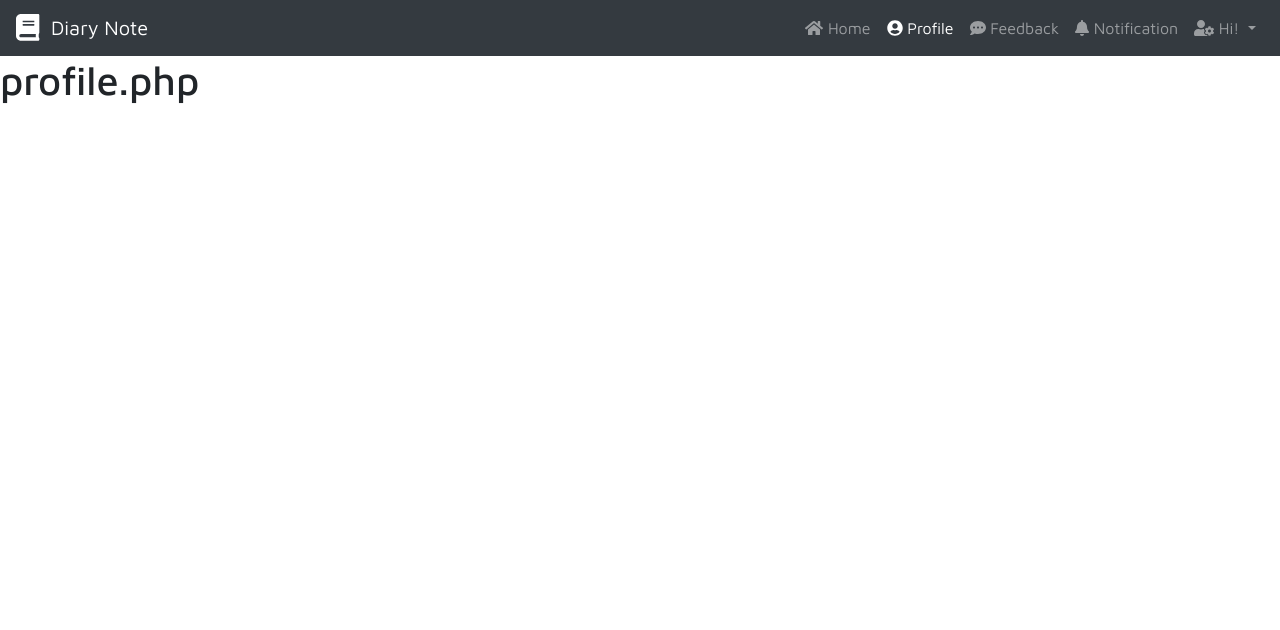
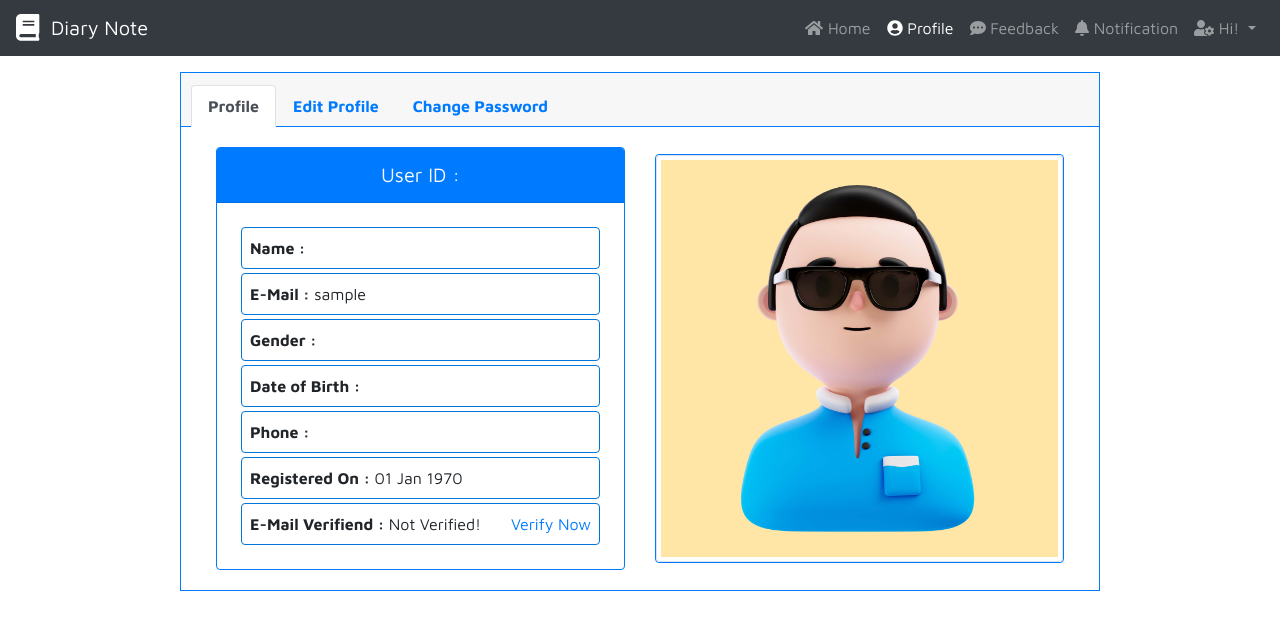
Before and after one commit to akaEMBI/Diary-Note, a PHP site: page /diary-note/profile.php in a window 1280 px wide. Shown: the top 630 px of the page. Run offline with PHP 8.4, Linux system fonts and the light colour scheme; the visitor is signed in with stand-in values (Sample User, id 1); tables that the repository leaves empty or names only in its code hold one stand-in row (values such as "Sample post"); some libraries are stand-ins or nearby versions.

Commit message:
Menambahkan jadi.jpg dan pass.jpg kedalam folder assets/img

```diff
--- a/assets/php/session.php
+++ b/assets/php/session.php
@@ -20,6 +20,9 @@
     $cdob = $data['dob'];
     $cphoto = $data['photo'];
     $created = $data['created_at'];
+
+    $reg_on = date('d M Y', strtotime($created));
+
     $verified = $data['verified'];
 
     $fname = strtok($cname,"");
--- a/home.php
+++ b/home.php
@@ -21,7 +21,7 @@
             </h5>
             <div class="card-body">
                 <div class="table-responsive" id="showNote">
-
+                    <p class="text-center lead mt-5">Please Wait...</p>
                 </div>
             </div>
         </div>
--- a/profile.php
+++ b/profile.php
@@ -1,7 +1,153 @@
 <?php
     require_once 'assets/php/header.php';
 ?>
-    <h1><?= basename($_SERVER['PHP_SELF']); ?></h1>
+
+	<div class="container">
+		<div class="row justify-content-center">
+			<div class="col-lg-10">
+				<div class="card rounded-0 mt-3 border-primary">
+					<div class="card-header border-primary">
+						<ul class="nav nav-tabs card-header-tabs">
+							<li class="nav-item">
+								<a href="#profile" class="nav-link active font-weight-bold" data-toggle="tab">Profile</a>
+							</li>
+
+							<li class="nav-item">
+								<a href="#editProfile" class="nav-link font-weight-bold" data-toggle="tab">Edit Profile</a>
+							</li>
+
+							<li class="nav-item">
+								<a href="#changePass" class="nav-link font-weight-bold" data-toggle="tab">Change Password</a>
+							</li>
+						</ul>
+					</div>
+					<div class="card-body">
+						<div class="tab-content">
+							<!-- Profile Tab Content start -->
+							<div class="tab-pane container active" id="profile">
+								<div class="card-deck">
+									<div class="card border-primary">
+										<div class="card-header bg-primary text-light text-center lead">
+											User ID : <?= $cid; ?>
+										</div>
+										<div class="card-body">
+											<p class="card-text p-2 m-1 rounded" style="border:1px solid #0275d8;"><b>Name : </b><?= $cname; ?></p>
+											<p class="card-text p-2 m-1 rounded" style="border:1px solid #0275d8;"><b>E-Mail : </b><?= $cemail; ?></p>
+											<p class="card-text p-2 m-1 rounded" style="border:1px solid #0275d8;"><b>Gender : </b><?= $cgender; ?></p>
+											<p class="card-text p-2 m-1 rounded" style="border:1px solid #0275d8;"><b>Date of Birth : </b><?= $cdob; ?></p>
+											<p class="card-text p-2 m-1 rounded" style="border:1px solid #0275d8;"><b>Phone : </b><?= $cphone; ?></p>
+											<p class="card-text p-2 m-1 rounded" style="border:1px solid #0275d8;"><b>Registered On : </b><?= $reg_on; ?></p>
+											<p class="card-text p-2 m-1 rounded" style="border:1px solid #0275d8;"><b>E-Mail Verifiend : </b><?= $verified; ?>
+												<?php if($verified == 'Not Verified!'): ?>
+													<a href="#" id="verify-email" class="float-right">Verify Now</a>
+												<?php endif; ?>
+											</p>
+											<div class="clearfix"></div>
+										</div>
+									</div>
+									<div class="card border-primary align-self-center">
+										<?php if(!$cphoto):  ?>
+											<img src="assets/img/jadi.jpg" class="img-thumbnail img-fluid" width="408px">
+											<?php else: ?>
+												<img src="<?= 'assets/php/'.$cphoto; ?>" class="img-thumbnail img-fluid" width="408px">
+											<?php endif; ?>
+									</div>
+								</div>
+							</div>
+							<!-- Profile Tab Content end -->
+							<!-- Edit Profile Tab Content start -->
+							<div class="tab-pane container fade" id="editProfile">
+								<div class="card-deck">
+									<div class="card border-danger align-self-center">
+										<?php if(!$cphoto): ?>
+											<img src="assets/img/jadi.jpg" class="img-thumbnail img-fluid" width="408px">
+										<?php else: ?>
+											<img src="<?= 'assets/php/'.$cphoto; ?>" class="img-thumbnail img-fluid" width="408px">
+										<?php endif; ?>
+									</div>
+									<div class="card border-danger">
+										<form action="" method="post" class="px-3 mt-2" enctype="multipart/form-data">
+											<input type="hidden" name="oldimage" value="<?= $cphoto; ?>">
+											<div class="form-group m-0">
+												<label for="profilePhoto" class="m-1">Upload Profile Image</label>
+												<input type="file" name="image" id="profilePhoto">
+											</div>
+
+											<div class="form-group m-0">
+												<label for="name" class="m-1">Name</label>
+												<input type="text" name="name" id="name" class="form-control" value="<?= $cname; ?>">
+											</div>
+
+											<div class="form-group m-0">
+												<label for="gender" class="m-1">Gender</label>
+												<select id="gender" class="form-control" name="gender">
+													<option value="" disabled <?php if($cgender == 'Male') {echo 'selected';} ?>>Select</option>
+													<option value="Male" <?php if($cgender == 'Female') {echo 'selected';} ?>>Male</option>
+													<option value="Female">Female</option>
+												</select>
+											</div>
+
+											<div class="form-group m-0">
+												<label for="dob" class="m-1">Date of Birth</label>
+												<input type="date" id="dob" name="dob" value="<?= $cdob; ?>" class="form-control">
+											</div>
+
+											<div class="form-group m-0">
+												<label for="phone" class="m-1">Phone</label>
+												<input type="tel" id="phone" name="phone" value="<?= $cphone; ?>" class="form-control" placeholder="Phone">
+											</div>
+
+											<div class="form-group mt-2">
+												<input type="submit" name="profile_update" value="Update Profile" class="btn btn-danger btn-block" id="profileUpdateBtn">
+											</div>
+
+										</form>
+									</div>
+								</div>
+							</div>
+							<!-- Edit Profile Tab Content end -->
+							<!-- Change Password Tab Content start -->
+							<div class="tab-pane container fade" id="changePass">
+								<div class="card-deck">
+									<div class="card border-success">
+										<div class="card-header bg-success text-white text-center lead">
+											Change Password
+										</div>
+										<form action="#" method="post" class="px-3 mt-2">
+											<div class="form-group">
+												<label for="curpass">Enter Your Current Password</label>
+												<input type="password" name="curpass" placeholder="Current Password" class="form-control form-control-lg" id="curpass" required minlength="5">
+
+												<div class="form-group">
+													<label for="newpass">Enter New Password</label>
+													<input type="password" name="newpass" placeholder="New Password" class="form-control form-control-lg" id="newpass" required minlength="5">
+												</div>
+
+												<div class="form-group">
+													<label for="cnewpass">Confirm New Password</label>
+													<input type="password" name="cnewpass" placeholder="Confirm New Password" class="form-control form-control-lg" id="cnewpass" required minlength="5">
+												</div>
+
+												<div class="form-group">
+													<input type="submit" name="changepass" value="Change Password" class="btn btn-success btn-block btn-lg" id="changePassBtn"  >
+												</div>
+											</div>
+										</form>
+									</div>
+
+									<div class="card border-success align-self-center">
+										<img src="assets/img/pass.jpg" class="img-thumbnail img-fluid" width="408px">
+									</div>
+								</div>
+							</div>
+							<!-- Change Password Tab Content end -->
+						</div>
+					</div>
+				</div>
+			</div>
+		</div>
+	</div>
+
 		<script
 			src="https://cdnjs.cloudflare.com/ajax/libs/jquery/3.4.1/jquery.min.js"
 			integrity="sha512-bnIvzh6FU75ZKxp0GXLH9bewza/OIw6dLVh9ICg0gogclmYGguQJWl8U30WpbsGTqbIiAwxTsbe76DErLq5EDQ=="
@@ -20,95 +166,5 @@
 			crossorigin="anonymous"
 			referrerpolicy="no-referrer"
 		></script>
-		<script type="text/javascript">
-			$(document).ready(function () {
-				$('#register-link').click(function () {
-					$('#login-box').hide();
-					$('#register-box').show();
-				});
-				$('#login-link').click(function () {
-					$('#login-box').show();
-					$('#register-box').hide();
-				});
-				$('#forgot-link').click(function () {
-					$('#login-box').hide();
-					$('#forgot-box').show();
-				});
-				$('#back-link').click(function () {
-					$('#login-box').show();
-					$('#forgot-box').hide();
-				});
-
-				// Register Ajax Request
-				$('#register-btn').click(function (e) {
-					if ($('#register-form')[0].checkValidity()) {
-						e.preventDefault();
-						$('#register-btn').val('Please Wait...');
-						if ($('#rpassword').val() != $('#cpassword').val()) {
-							$('#passError').text('* Password did not matched!');
-							$('#register-btn').val('Sign Up');
-						} else {
-							$('#passError').text('');
-							$.ajax({
-								url: 'assets/php/action.php',
-								method: 'post',
-								data: $('#register-form').serialize() + '&action=register',
-								success: function (response) {
-									$('#register-btn').val('Sign Up');
-									if (response === 'register') {
-										window.location = 'home.php';
-									} else {
-										$('#regAlert').html(response);
-									}
-								},
-							});
-						}
-					}
-				});
-
-				//Login Ajax Request
-				$('#login-btn').click(function (e) {
-					if ($('#login-form')[0].checkValidity()) {
-						e.preventDefault();
-
-						$('#login-btn').val('Please Wait...');
-						$.ajax({
-							url: 'assets/php/action.php',
-							method: 'post',
-							data: $('#login-form').serialize() + '&action=login',
-							success: function (response) {
-								console.log(response);
-								$('#login-btn').val('Sign In');
-								if (response === 'login') {
-									window.location = 'home.php';
-								} else {
-									$('#loginAlert').html(response);
-								}
-							},
-						});
-					}
-				});
-
-				//Forgot Password Ajax Request
-				$('#forgot-btn').click(function (e) {
-					if ($('#forgot-form')[0].checkValidity()) {
-						e.preventDefault();
-
-						$('#forgot-btn').val('Please Wait...');
-
-						$.ajax({
-							url: 'assets/php/action.php',
-							method: 'post',
-							data: $('#forgot-form').serialize() + '&action=forgot',
-							success: function (response) {
-								$('#forgot-btn').val('Reset Password');
-								$('#forgot-form')[0].reset();
-								$('#forgotAlert').html(response);
-							},
-						});
-					}
-				});
-			});
-		</script>
 	</body>
 </html>
```
Also changed, not shown: assets/img/jadi.jpg (added), assets/img/pass.jpg (added).
